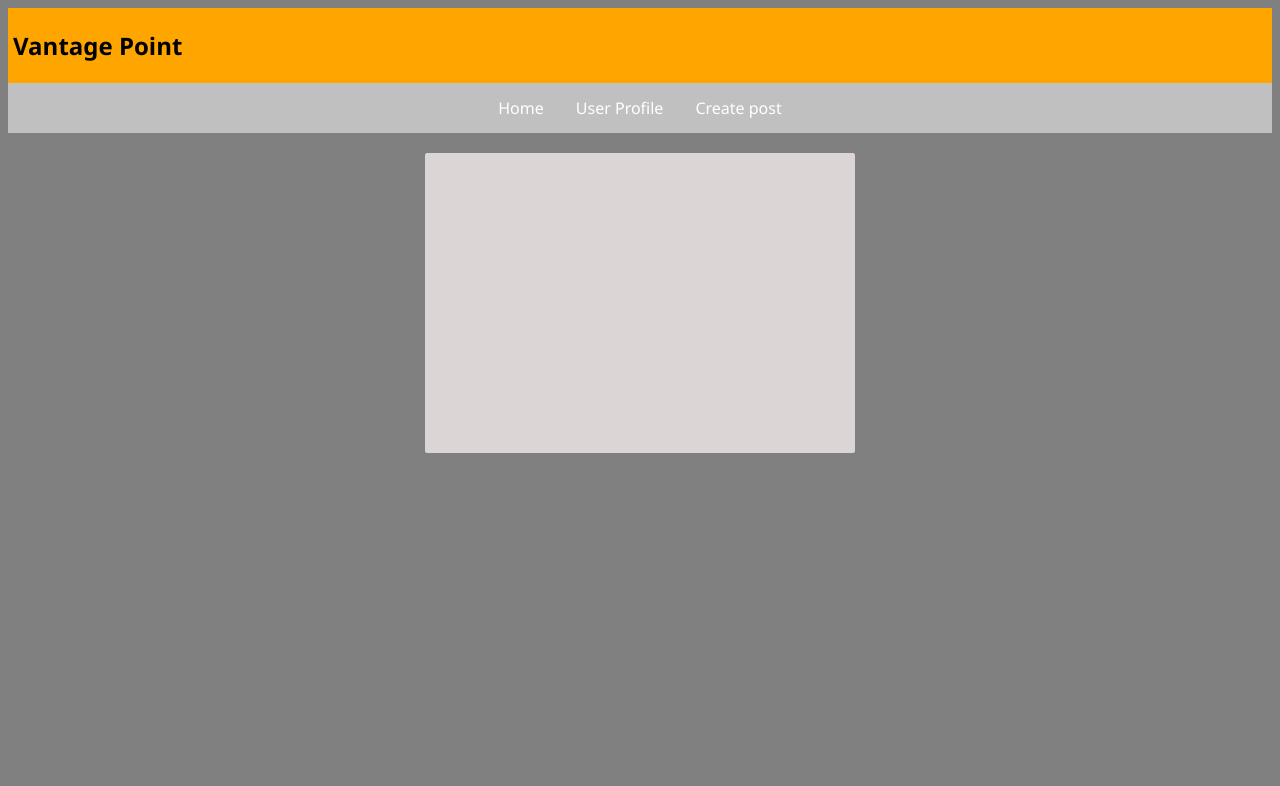
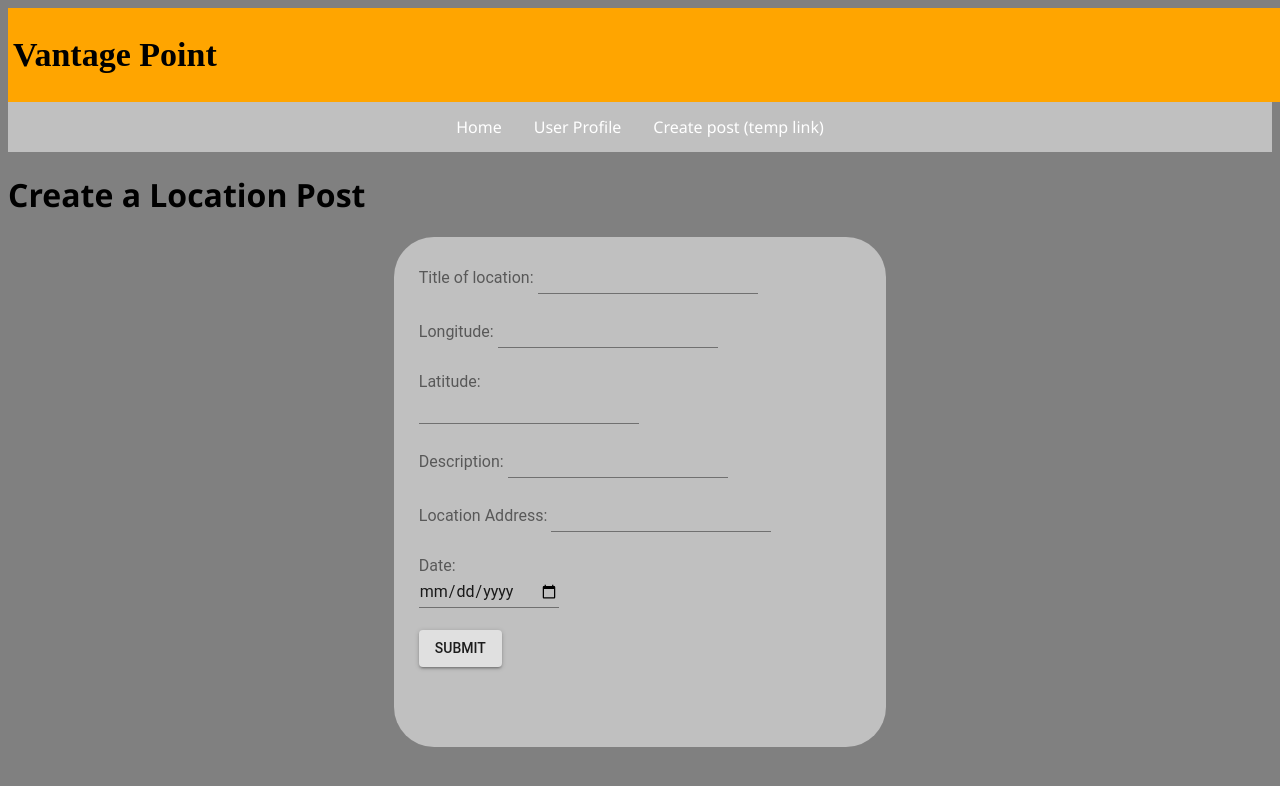
Before and after one commit to Aomar18/Stargazing_Application, a React (Create React App) app: page /#/location in a window 1280 px wide. Shown: the top 786 px of the page. Built offline with nearby package versions, Linux system fonts and the light colour scheme.

Commit message:
created form for new post entry and temporary link in navbar for easy routing - creating admin page next

```diff
--- a/package.json
+++ b/package.json
@@ -4,6 +4,7 @@
   "private": true,
   "proxy": "http://localhost:5000",
   "dependencies": {
+    "@material-ui/core": "^3.1.0",
     "axios": "^0.17.1",
     "bcrypt": "^2.0.1",
     "body-parser": "^1.18.2",
--- a/src/components/HomePage/HomePage.js
+++ b/src/components/HomePage/HomePage.js
@@ -1,6 +1,6 @@
 import React, { Component } from 'react';
 import { connect } from 'react-redux';
-
+import { Link  } from 'react-router-dom';
 import Nav from '../../components/Nav/Nav';
 
 import { USER_ACTIONS } from '../../redux/actions/userActions';
@@ -33,7 +33,9 @@ class HomePage extends Component {
       content = (
         <div>
 
-          Welcome, {this.props.user.userName}hmed!
+       <h2>
+            Welcome, {this.props.user.userName}hmed!
+            </h2>
           <br/>
 
 
@@ -41,6 +43,12 @@ class HomePage extends Component {
 <br/>
 <br/>
 
+<div>
+  <info>
+    Stargazers is an application that allows users to yada yada.....
+
+  </info>
+</div>
 
 <p>
   -------------
@@ -67,7 +75,9 @@ class HomePage extends Component {
 <p>
   -------------
 </p>
-
+<br/>
+<br/>
+<Link to="/location">Create New Post</Link>
 
 
 
--- a/src/components/LocationForm/LocationForm.js
+++ b/src/components/LocationForm/LocationForm.js
@@ -1,8 +1,10 @@
 import React, { Component } from 'react';
-import { Link } from 'react-router-dom';
+
 import { connect } from 'react-redux';
 import Nav from '../../components/Nav/Nav';
-
+import InputLabel from '@material-ui/core/InputLabel';
+import Input from '@material-ui/core/Input';
+import Button from '@material-ui/core/Button';
 
 const mapStateToProps = state => ({
 
@@ -10,8 +12,17 @@ const mapStateToProps = state => ({
 
 
 class LocationForm extends Component {
-constructor(props){
-super(props)
+    constructor(props) {
+        super(props);
+        this.state = {
+            title: '',
+            longitude: '',
+            latitude: '',
+            description: '',
+            address:'',
+            date: '',
+
+        };
 
 
 
@@ -25,23 +36,56 @@ handleChange = (event) => {
     }
     handleSubmit = (event) => {
         event.preventDefault();
-        this.props.dispatch({type: 'ADD_ITEM', payload: this.state});
+        this.props.dispatch({ type: 'ADD_ITEM', payload: this.state });
     };
 
 
 
 
-render(){
-return(
+    render() {
+        return (
             <div>
                 <Nav />
+                <h1> Create a Location Post</h1>
 
-    <form>
+                <form className="locform">
                     <div>
-            <label htmlFor="username">
-
-            </label>
+                        <InputLabel>Title of location: </InputLabel>
+                        <Input type="text" />
                     </div>
+                    <br/>
+                    <div>
+                        <InputLabel>Longitude: </InputLabel>
+                        <Input type="text" />
+                    </div>
+                    <br />
+                    <div>
+                        <InputLabel>Latitude: </InputLabel>
+                        <br />
+                        <Input type="text" />
+                    </div>
+                    <br />
+                    <div>
+                        <InputLabel>Description: </InputLabel>
+                        <Input type="text" />
+                    </div>
+                    <br />
+                    <div>
+                        <InputLabel>Location Address: </InputLabel>
+                        <Input type="text" />
+                    </div>
+                    <br/>
+                    <div>
+                        <InputLabel>Date: </InputLabel>
+                        <br/>
+                        <Input type="date" />
+                    </div>
+                    <br/>
+                    <Button
+                    color="tertiary"
+                    variant="contained"
+                    >Submit
+                    </Button>
 
                 </form>
 
--- a/src/components/Nav/Nav.js
+++ b/src/components/Nav/Nav.js
@@ -14,7 +14,7 @@ const Nav = () => (
           </Link>
 
           <Link to="/location">
-            Create post
+            Create post (temp link)
           </Link>
 
     </div>
--- a/src/styles/main.css
+++ b/src/styles/main.css
@@ -7,15 +7,16 @@ body {
 }
 
 .instructions h1 {
-    font-size: 24px;
+    font-size: 34px;
     font-weight: 700;
+    font-family: cursive;
 }
 
 .instructions {
     background-color: orange;
     padding: 5px;
     color: black;
-
+    width: 100%;
 
 }
 
@@ -28,7 +29,17 @@ form {
     border-radius: 2px;
 }
 
-input {
+.locform {
+    background-color: silver;
+    width: 35%;
+    height: 460px;
+    margin: 20px auto;
+    padding: 25px;
+    border-radius: 40px;
+}
+
+
+nput {
     margin: 5px;
     margin-bottom: 10px;
 }
```
Lines whose indentation alone changed are shown as unchanged.
